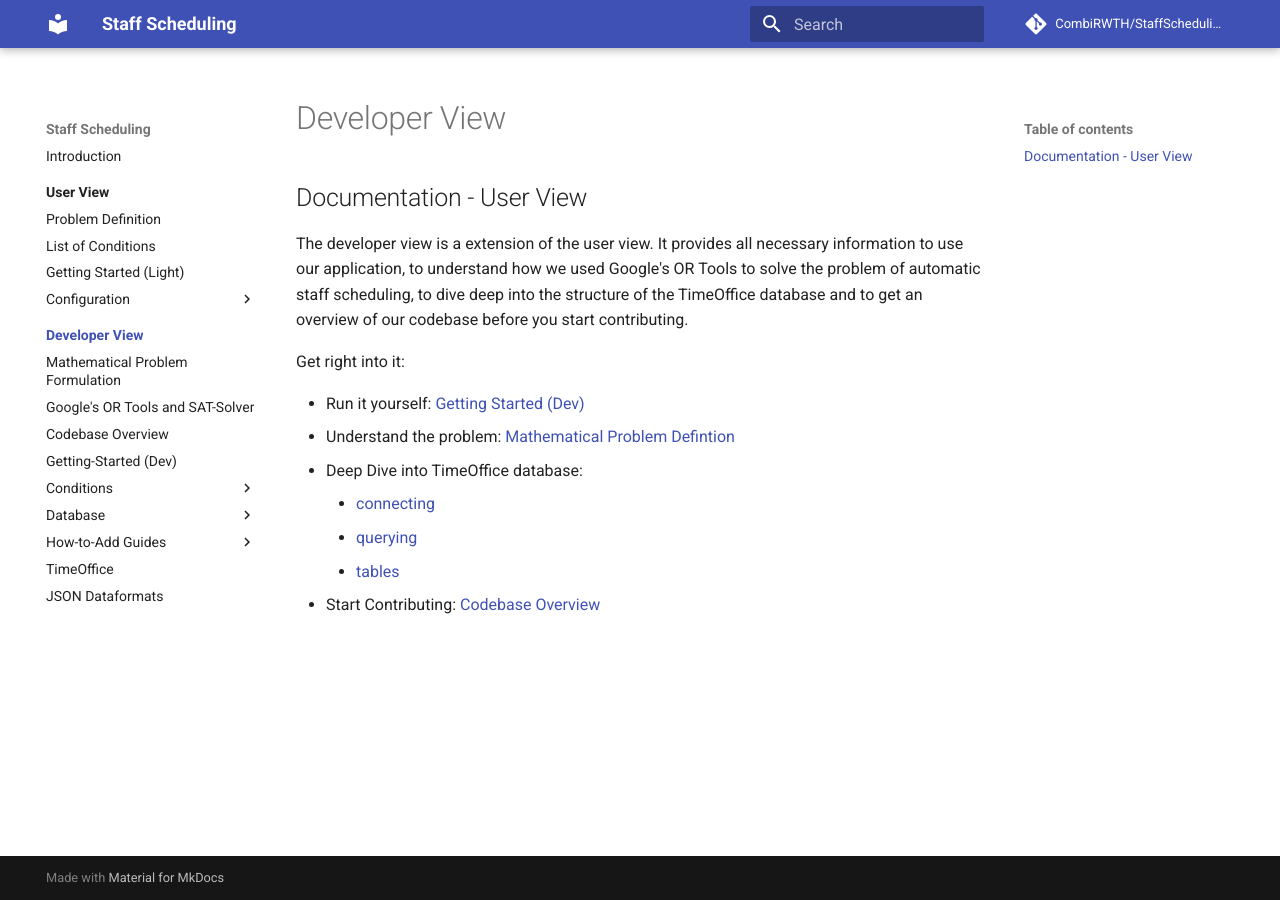
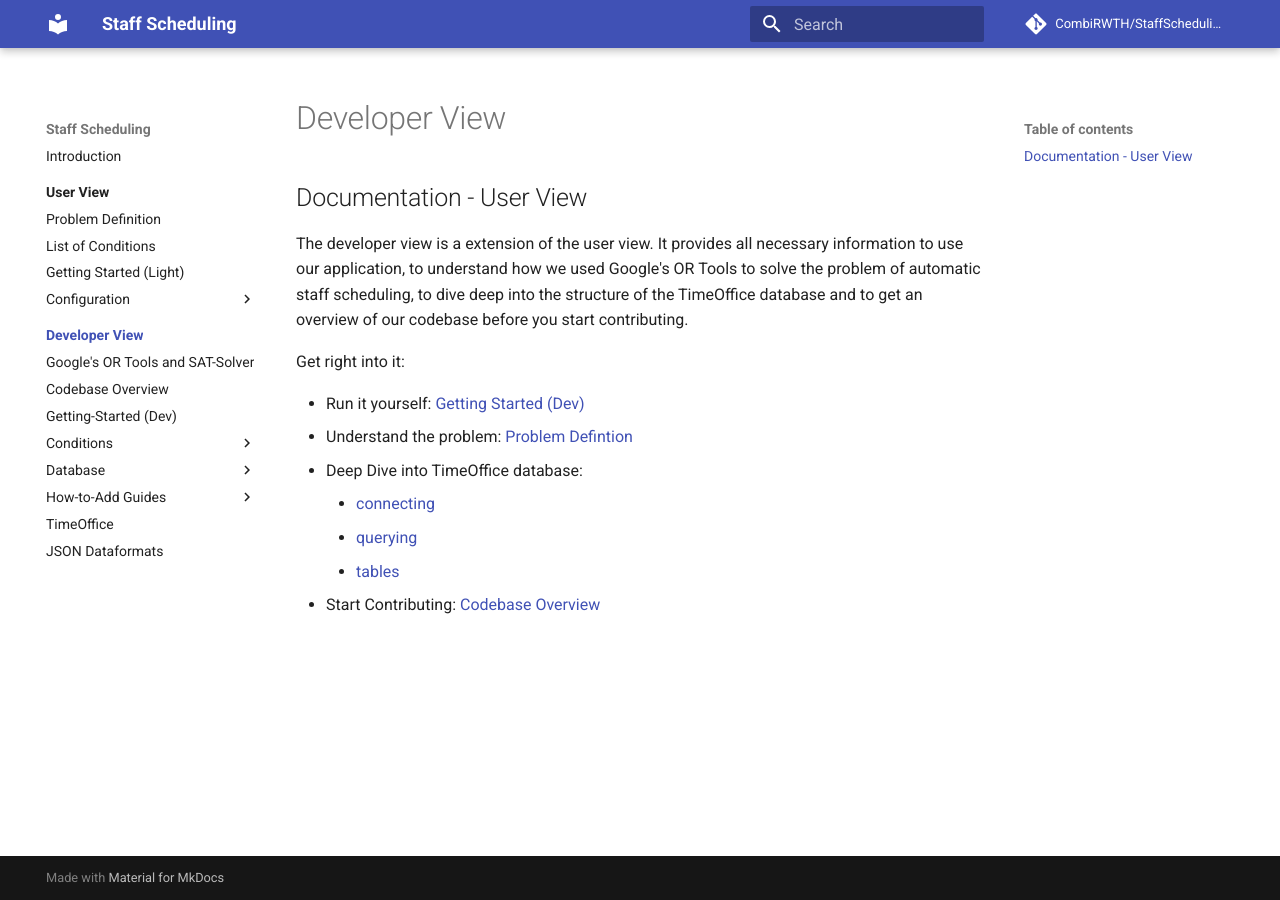
Before and after one commit to CombiRWTH/StaffScheduling, an MkDocs documentation site: the page built from docs/developer-view/index.md, in a window 1280 px wide. Built offline with MkDocs 1.6.1 and Material for MkDocs 9.7.7, drawn with Linux system fonts in a browser that asks for light colours; comment, search, counter and statistics services are not loaded.

Commit message:
delete all mathematical problem references

```diff
--- a/docs/developer-view/index.md
+++ b/docs/developer-view/index.md
@@ -4,7 +4,7 @@ The developer view is a extension of the user view. It provides all necessary in
 Get right into it:
 
 - Run it yourself: [Getting Started (Dev)](./getting-started-dev)
-- Understand the problem: [Mathematical Problem Defintion](./mathematical-problem-definition.md)
+- Understand the problem: [Problem Defintion](../user-view/problem-definition.md)
 - Deep Dive into TimeOffice database:
     - [connecting](./database-overview/database-connection.md)
     - [querying](./database-overview/database-queries.md)
--- a/mkdocs.yml
+++ b/mkdocs.yml
@@ -25,7 +25,6 @@ nav:
 
   - Developer View:
       - Developer View: developer-view/index.md
-      - Mathematical Problem Formulation: developer-view/mathematical-problem-formulation.md
       - Google's OR Tools and SAT-Solver: developer-view/ortools.md
       - Codebase Overview: developer-view/codebase-overview.md
       - Getting-Started (Dev): developer-view/getting-started-dev.md
```
Also changed, not shown: docs/collection-of-old-docs/concepts/index.md (+0 -1 lines), docs/index.md (+0 -1 lines).
